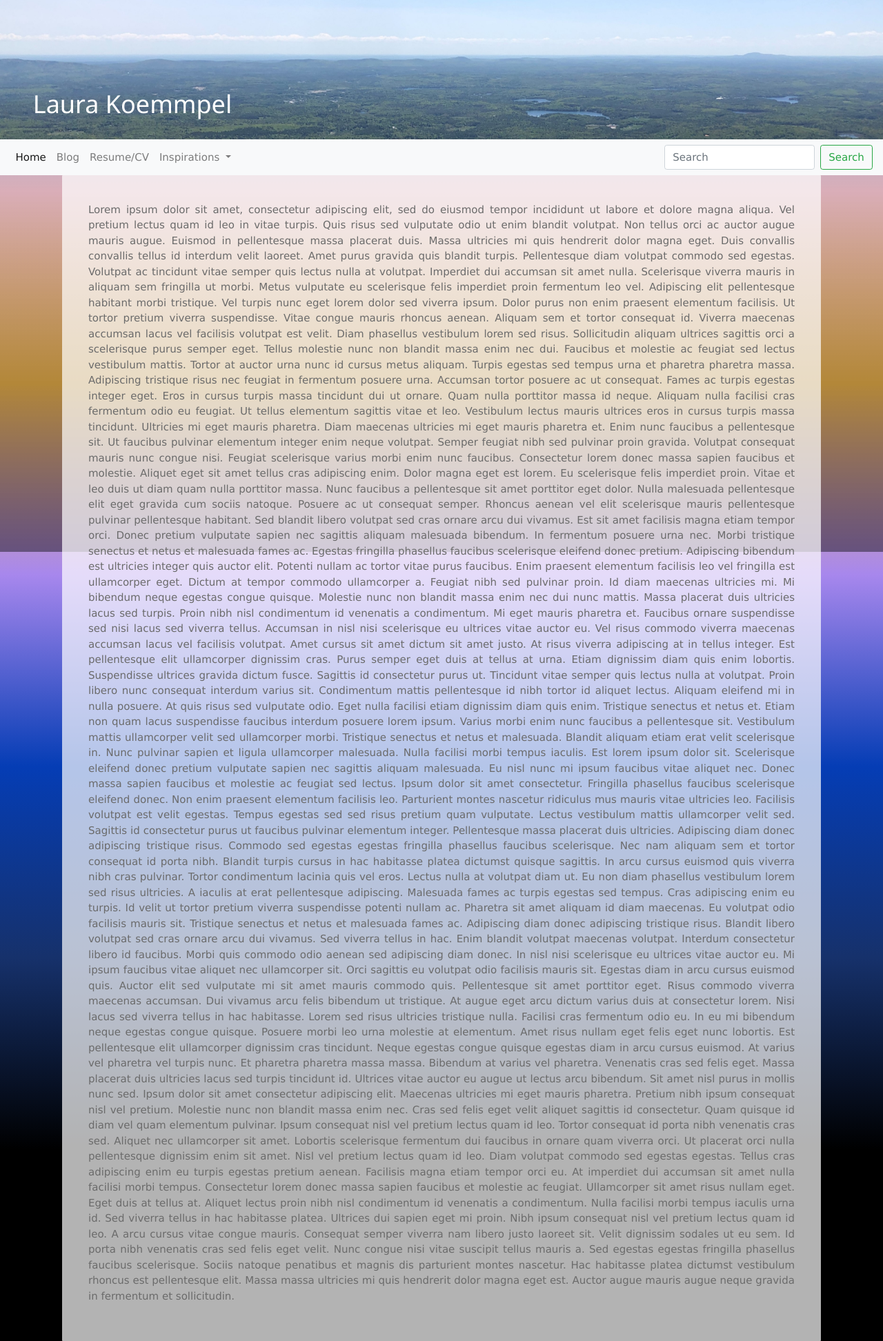
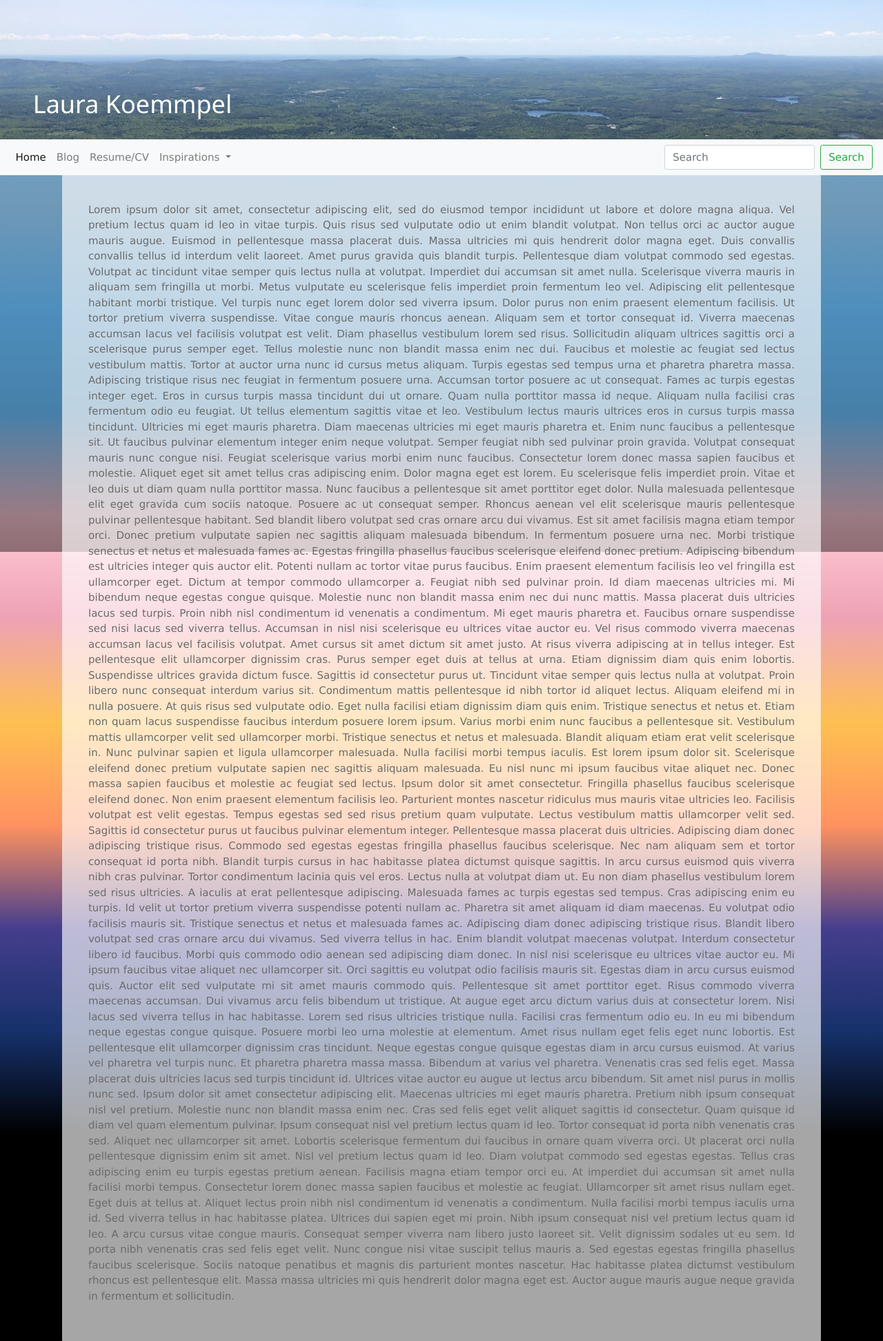
Before and after one commit to lkoemmpel/personal_website, a PHP site: page /math.html in a window 1280 px wide. Shown: the whole page at 69% size. Run offline with PHP 8.4, Linux system fonts and the light colour scheme; some libraries are stand-ins or nearby versions.

Commit message:
Adjusted sunset colors and star opacity

```diff
--- a/css/style.css
+++ b/css/style.css
@@ -15,7 +15,7 @@ html {
 }
 
 main {
-  background-color:rgba(255,255,255,0.7);
+  background-color:rgba(255,255,255,0.65);
 	padding: 3%;
 	border-radius: 1px;
   color: #6b6b6b;
@@ -85,7 +85,7 @@ main {
 
 
 body {
-	background: linear-gradient(to bottom, rgb(103, 187, 247), rgb(255, 204, 216), #fec051,rgb(167, 135, 237), rgb(5, 61, 181), rgb(22, 49, 107), black, black );
+	background: linear-gradient(to bottom,  rgb(56, 172, 255), rgb(123, 180, 221),  rgb(133, 182, 218), rgb(103, 187, 247), rgb(103, 187, 247), rgb(255, 204, 216),rgb(238, 162, 180), #fec051,#ff9260, rgb(70, 62, 141), rgb(22, 49, 107), black, black, black );
   background-size: 100%;
   background-repeat: no-repeat;
   position: relative;
--- a/scripts.js
+++ b/scripts.js
@@ -46,7 +46,7 @@ $(window).scroll(function() {
    $('.stars').css({
      opacity: function() {
        var elementHeight = $(this).height();
-       return 1 - (elementHeight - scrollTop) / elementHeight;
+       return 1 - (elementHeight - scrollTop) / ( elementHeight - 600);
      }
    });
    $('.main').css({
```
